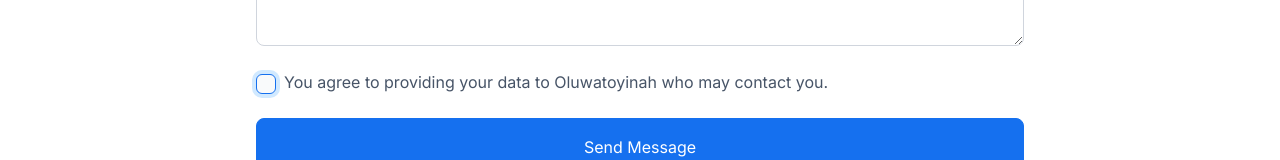
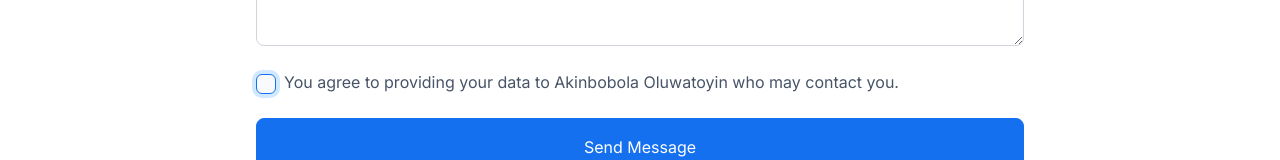
Before and after one commit to Oluwatoyinah/hngi-task, a React (Create React App) app: page /contact in a window 1280 px wide. Shown: the part 524-684 px from the top of the page. Built offline with nearby package versions, Linux system fonts and the light colour scheme.

Commit message:
fix: full name updated

```diff
--- a/src/pages/Contact.jsx
+++ b/src/pages/Contact.jsx
@@ -160,7 +160,7 @@ const Contact = () => {
                   htmlFor="terms_and_condition"
                   className="font-inter text-base text-gray-600"
                 >
-                  You agree to providing your data to Oluwatoyinah who may
+                  You agree to providing your data to Akinbobola Oluwatoyin who may
                   contact you.
                 </label>
               </div>
```
